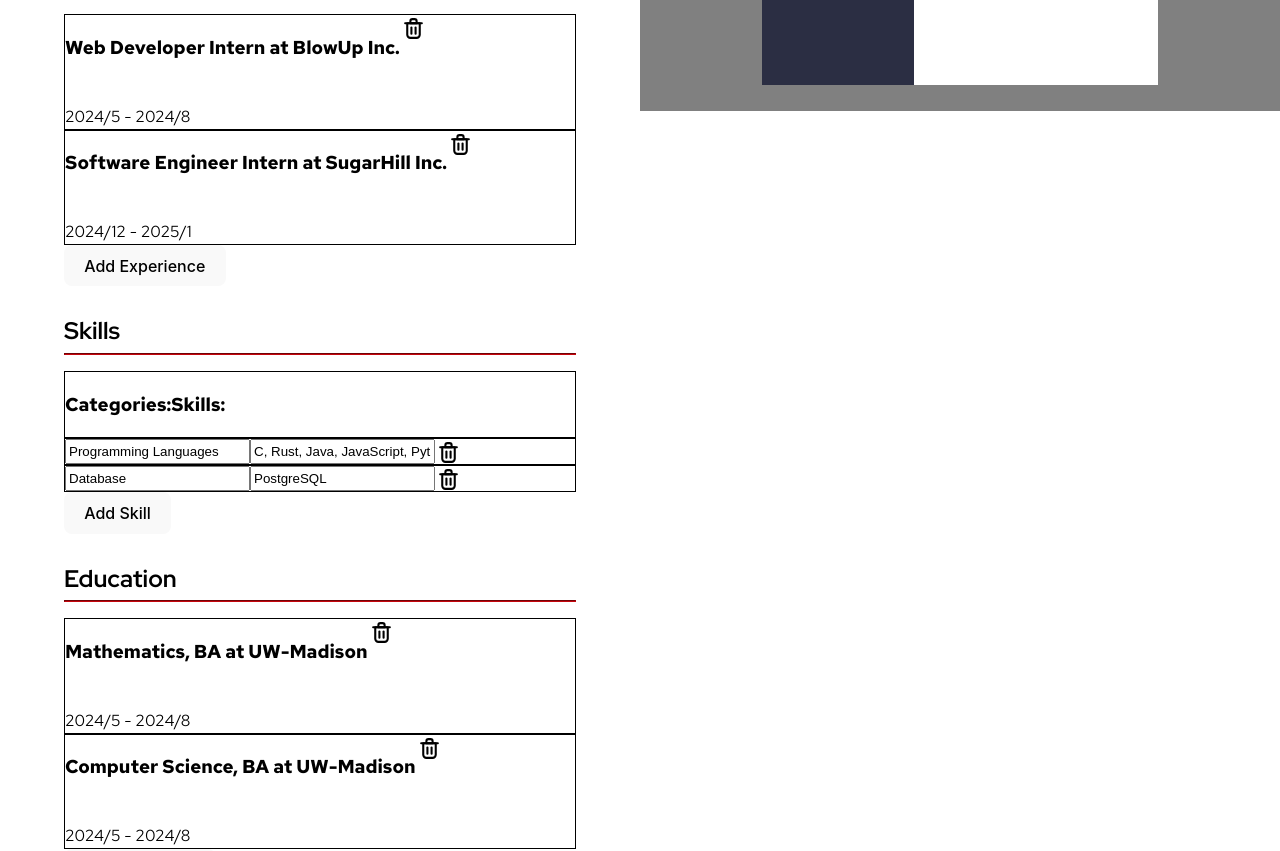
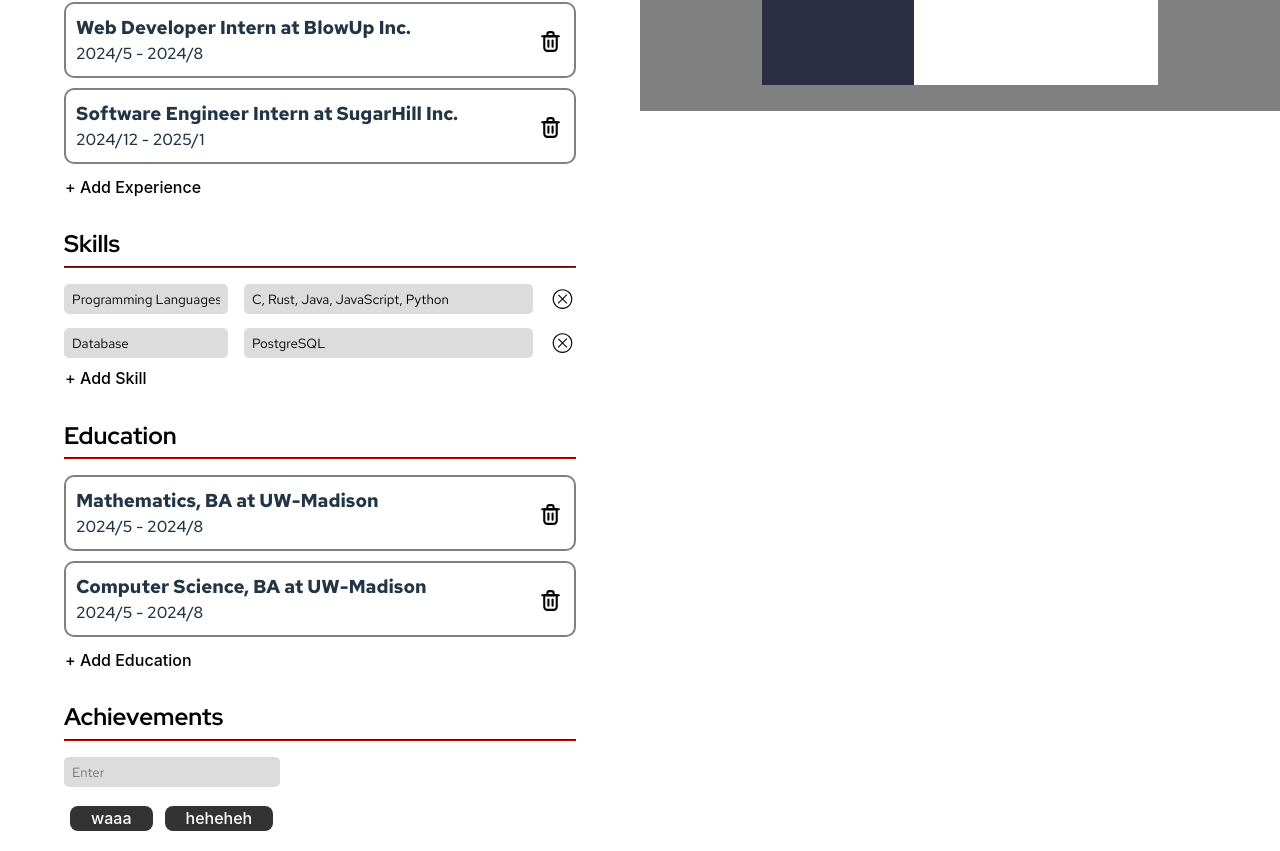
Before and after one commit to yegeunyang/odin-CV-application, a React (Vite) app: page / in a window 1280 px wide. Shown: the part 689-1540 px from the top of the page. Built offline with nearby package versions, Linux system fonts and the light colour scheme.

Commit message:
Add CSS style to editor components

```diff
--- a/src/App.css
+++ b/src/App.css
@@ -71,7 +71,7 @@
 
     > #pdf {
       display: flex;
-      flex: 1 1 auto;
+      flex: 1 1 0;
       background-color: white;
 
       > #side {
@@ -88,8 +88,11 @@
   }
 }
 
-#personal-details {
-  /* personal details header */
+#personal-details,
+#experience,
+#skills,
+#education,
+#achievements {
   h1 {
     font-family: "Red Hat Display";
     font-size: 1.5rem;
@@ -102,11 +105,26 @@
     margin-bottom: 1rem;
   }
 
+  button {
+    background-color: white;
+    padding: 0;
+    height: 25px;
+
+    img {
+      width: 25px;
+      height: 25px;
+    }
+  }
+
   form {
     font-family: "Red Hat Text";
     display: flex;
     flex-direction: column;
     gap: 0.375rem;
+
+    button {
+      align-self: center;
+    }
 
     .container {
       display: flex;
@@ -114,12 +132,13 @@
 
       .card {
         color: black;
-        flex: 1 1 auto;
+        flex: 1 1 0; /* There is difference between 1 1 0 and 1 1 auto */
         display: flex;
         flex-direction: column;
 
         input,
         textarea {
+          flex: 1 1 auto;
           font-family: "Red Hat Text";
           color: black;
           background-color: #dcdcdc;
@@ -127,12 +146,119 @@
           border: 0;
           padding: 0.375rem 0.5rem 0.375rem 0.5rem;
         }
+
+        input:focus,
+        input:hover,
+        textarea:focus,
+        textarea:hover {
+          outline: 2px solid #333333;
+        }
       }
     }
+  }
+}
 
-    .container#picture {
-      align-self: center;
+#personal-details {
+  .container#picture {
+    align-self: center;
+  }
+}
+
+#experience,
+#education {
+  .panel {
+    font-family: "Red Hat Text";
+    display: flex;
+    padding: 10px;
+    margin-top: 5px;
+    margin-bottom: 10px;
+    align-items: center;
+    border: 2px solid grey;
+    border-radius: 10px;
+
+    div {
+      flex: 1 1 0;
+      font-weight: 500;
+
+      h3 {
+        margin: 0;
+      }
     }
+  }
+
+  #card-container {
+    display: flex;
+    justify-content: space-between;
+    gap: 15px;
+  }
+}
+
+#skills {
+  form .container {
+    display: flex;
+
+    .category {
+      flex: 3;
+    }
+
+    .skill {
+      flex: 7
+    }
+
+    input {
+      font-family: "Red Hat Text";
+      color: black;
+      background-color: #dcdcdc;
+      border-radius: 5px;
+      border: 0;
+      padding: 0.375rem 0.5rem 0.375rem 0.5rem;
+      margin-bottom: 0.5rem;
+    }
+
+    button {
+      margin-bottom: 0.5rem;
+    }
+
+    input:focus,
+    input:hover {
+      outline: 2px solid #333333;
+    }
+  }
+}
+
+#achievements {
+  input {
+    width: 200px;
+    font-family: "Red Hat Text";
+    color: black;
+    background-color: #dcdcdc;
+    border-radius: 5px;
+    border: 0;
+    padding: 0.375rem 0.5rem 0.375rem 0.5rem;
+  }
+
+  input:focus,
+  input:hover {
+    outline: 2px solid #333333;
+  }
+
+  .container {
+    margin-top: 1rem;
+    display: block;
+  }
+
+  button {
+    background-color: #333333;
+    color: white;
+    padding: 5px 20px;
+    margin: 3px 6px;
+    text-align: center;
+    display: inline-flex;
+    align-items: center;
+  }
+
+  button:hover {
+    text-decoration: line-through;
   }
 }
 
@@ -196,40 +322,3 @@
     margin: 0;
   }
 }
-
-#personal-details,
-#experience,
-#skills,
-#education,
-#achievements {
-  color: black;
-
-  h1 {
-    font-family: "Red Hat Display";
-    font-size: 1.5rem;
-    margin-bottom: 0;
-  }
-
-  hr {
-    border-color: #c5050c;
-    margin-bottom: 1rem;
-  }
-
-  /* change this later */
-  .container {
-    font-family: "Red Hat Text";
-    display: flex;
-    border: 1px solid black;
-
-    button {
-      background-color: white;
-      padding: 0;
-      height: 25px;
-
-      img {
-        width: 25px;
-        height: 25px;
-      }
-    }
-  }
-}
--- a/src/components/Achievements.jsx
+++ b/src/components/Achievements.jsx
@@ -29,7 +29,7 @@ export default function Achievements({ achievements, setAchievements }) {
       <h1>Achievements</h1>
       <hr />
       <form onSubmit={addAchievementHandler}>
-        <input type="text" name="content"></input>
+        <input type="text" placeholder="Enter" name="content"></input>
       </form>
       <div className="container">
         {achievements.map((achievement) => {
--- a/src/components/Education.jsx
+++ b/src/components/Education.jsx
@@ -68,12 +68,11 @@ export default function Experience({ educations, setEducations }) {
       <hr />
       {educations.list.map((education) => {
         return (
-          <div key={education.id} className="container">
+          <div key={education.id} className="panel">
             <div>
               <h3>
                 {education.degree} at {education.school}
               </h3>
-              <br />
               {education.dateFrom} - {education.dateTo}
             </div>
             <button onClick={deleteItemHandler(education)}>
@@ -109,6 +108,7 @@ export default function Experience({ educations, setEducations }) {
           <div className="container">
             <div className="card">
               <label>Date: </label>
+              <div id="card-container">
                 <input
                   type="text"
                   id="dateFrom"
@@ -123,6 +123,7 @@ export default function Experience({ educations, setEducations }) {
                   value={educations.draft.dateTo}
                   onChange={draftEditHandler}
                 />
+              </div>
             </div>
             <div className="card">
               <label>City: </label>
@@ -151,7 +152,7 @@ export default function Experience({ educations, setEducations }) {
           <button onClick={draftSaveHandler}>Save</button>
         </form>
       ) : (
-        <button onClick={addEducationHandler}>Add Education</button>
+        <button onClick={addEducationHandler}>+ Add Education</button>
       )}
     </div>
   );
--- a/src/components/Experience.jsx
+++ b/src/components/Experience.jsx
@@ -68,12 +68,11 @@ export default function Experience({ experiences, setExperiences }) {
       <hr />
       {experiences.list.map((experience) => {
         return (
-          <div key={experience.id} className="container">
+          <div key={experience.id} className="panel">
             <div>
               <h3>
                 {experience.title} at {experience.company}
               </h3>
-              <br />
               {experience.dateFrom} - {experience.dateTo}
             </div>
             <button onClick={deleteItemHandler(experience)}>
@@ -109,6 +108,7 @@ export default function Experience({ experiences, setExperiences }) {
           <div className="container">
             <div className="card">
               <label>Date: </label>
+              <div id="card-container">
                 <input
                   type="text"
                   id="dateFrom"
@@ -123,6 +123,7 @@ export default function Experience({ experiences, setExperiences }) {
                   value={experiences.draft.dateTo}
                   onChange={draftEditHandler}
                 />
+              </div>
             </div>
             <div className="card">
               <label>City: </label>
@@ -151,7 +152,7 @@ export default function Experience({ experiences, setExperiences }) {
           <button onClick={draftSaveHandler}>Save</button>
         </form>
       ) : (
-        <button onClick={addExperienceHandler}>Add Experience</button>
+        <button onClick={addExperienceHandler}>+ Add Experience</button>
       )}
     </div>
   );
--- a/src/components/Skills.jsx
+++ b/src/components/Skills.jsx
@@ -56,33 +56,31 @@ export default function Skills({ skills, setSkills }) {
       <h1>Skills</h1>
       <hr />
       <form>
-        <div className="container">
-          <h3>Categories: </h3>
-          <h3>Skills: </h3>
-        </div>
         {skills.map((skill) => {
           return (
             <div key={skill.id} className="container">
               <input
                 type="text"
+                className="category"
                 name="category"
                 value={skill.category}
                 onChange={editSkillHandler(skill)}
               />
               <input
                 type="text"
+                                className="skill"
                 name="skill"
                 value={skill.item}
                 onChange={editSkillHandler(skill)}
               />
               <button onClick={deleteSkillHandler(skill)}>
-                <img src="delete-svgrepo-com.svg"></img>
+                <img src="delete-1-svgrepo-com-2.svg"></img>
               </button>
             </div>
           );
         })}
       </form>
-      <button onClick={addSkillHandler}>Add Skill</button>
+      <button onClick={addSkillHandler}>+ Add Skill</button>
     </div>
   );
 }
```
Also changed, not shown: public/delete-1-svgrepo-com-2.svg (added). Lines whose indentation alone changed are shown as unchanged.
